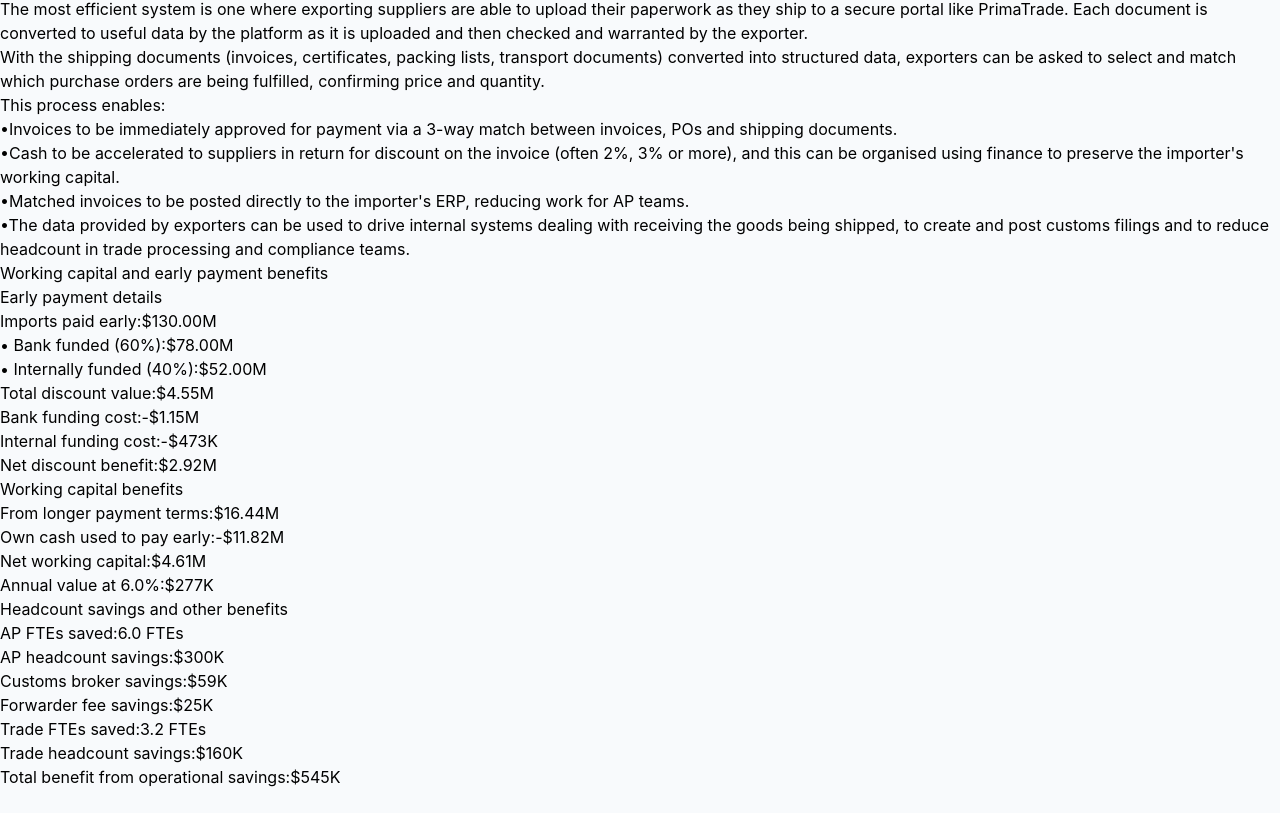
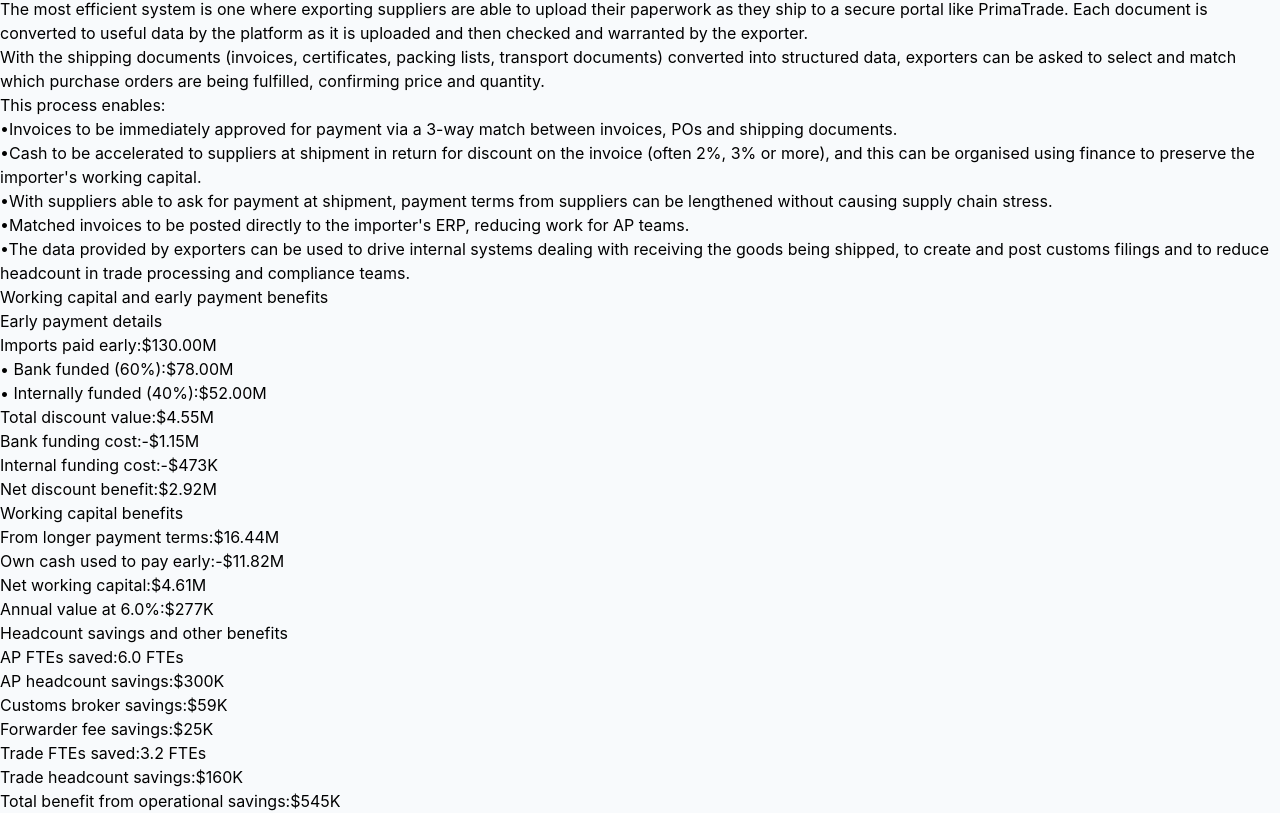
Before and after one commit to tim-1965/newdigitaltradeapp, a React (Vite) app: page / in a window 1280 px wide. Shown: the part 3735-4548 px from the top of the page. Before the commit the page ends 4524 px from the top, so only its background shows below. Built offline with nearby package versions, Linux system fonts and the light colour scheme.

Commit message:
Add files via upload

```diff
--- a/src/TradeSimulator.jsx
+++ b/src/TradeSimulator.jsx
@@ -762,7 +762,11 @@ export default function TradeSimulator() {
                     </li>
                     <li className="flex gap-3">
                       <span className="text-[#D64933] font-bold mt-0.5">•</span>
-                      <span className="leading-relaxed">Cash to be accelerated to suppliers in return for discount on the invoice (often 2%, 3% or more), and this can be organised using finance to preserve the importer's working capital.</span>
+                      <span className="leading-relaxed">Cash to be accelerated to suppliers at shipment in return for discount on the invoice (often 2%, 3% or more), and this can be organised using finance to preserve the importer's working capital.</span>
+                    </li>
+                    <li className="flex gap-3">
+                      <span className="text-[#D64933] font-bold mt-0.5">•</span>
+                      <span className="leading-relaxed">With suppliers able to ask for payment at shipment, payment terms from suppliers can be lengthened without causing supply chain stress.</span>
                     </li>
                     <li className="flex gap-3">
                       <span className="text-[#D64933] font-bold mt-0.5">•</span>
```
